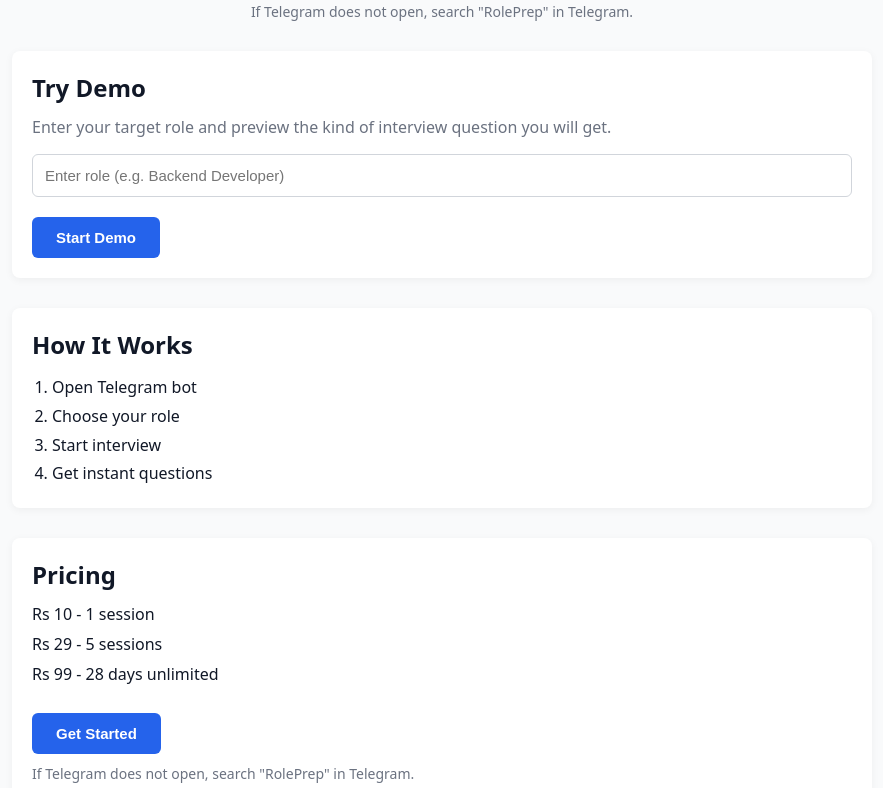
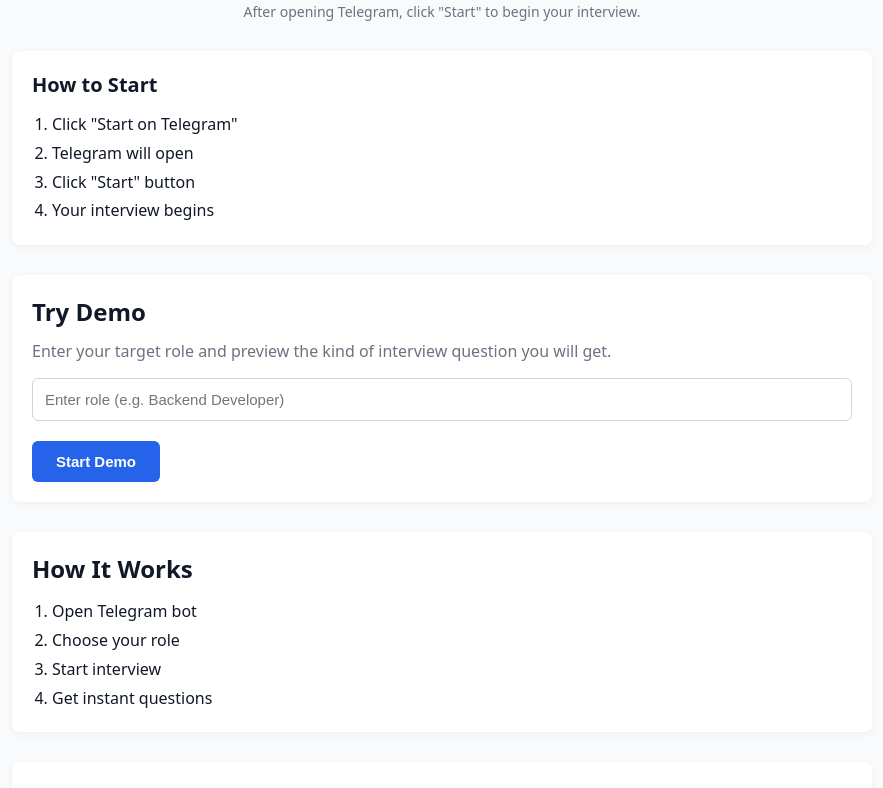
Before and after one commit to BishuSharma994/RolePrep-site, a React (Vite) app: page / in a window 1280 px wide. Shown: the part 200-988 px from the top of the page, without its empty margins (198-1081 px from the left). Built offline with nearby package versions, Linux system fonts and the light colour scheme.

Commit message:
Clarify Telegram start flow

```diff
--- a/src/App.jsx
+++ b/src/App.jsx
@@ -3,7 +3,7 @@
 function App() {
   const [role, setRole] = useState("");
   const [showDemo, setShowDemo] = useState(false);
-  const telegramLink = "https://web.telegram.org/a/#@Roleprep_bot";
+  const telegramLink = "https://t.me/Roleprep_bot";
 
   const primaryButtonStyle = {
     marginTop: "20px",
@@ -69,8 +69,20 @@
             <button style={primaryButtonStyle}>Start on Telegram</button>
           </a>
           <p style={{ marginTop: "10px", fontSize: "14px", color: "#6b7280" }}>
-            If Telegram does not open, search "RolePrep" in Telegram.
+            After opening Telegram, click "Start" to begin your interview.
           </p>
+        </section>
+
+        <section style={{ marginBottom: "30px" }}>
+          <div style={cardStyle}>
+            <h3 style={{ fontSize: "20px", fontWeight: "700", margin: "0 0 12px" }}>How to Start</h3>
+            <ol style={{ paddingLeft: "20px", margin: 0, lineHeight: "1.8" }}>
+              <li>Click "Start on Telegram"</li>
+              <li>Telegram will open</li>
+              <li>Click "Start" button</li>
+              <li>Your interview begins</li>
+            </ol>
+          </div>
         </section>
 
         <section style={{ marginBottom: "30px" }}>
@@ -141,7 +153,7 @@
               <button style={primaryButtonStyle}>Get Started</button>
             </a>
             <p style={{ marginTop: "10px", fontSize: "14px", color: "#6b7280" }}>
-              If Telegram does not open, search "RolePrep" in Telegram.
+              After opening Telegram, click "Start" to begin your interview.
             </p>
           </div>
         </section>
```
